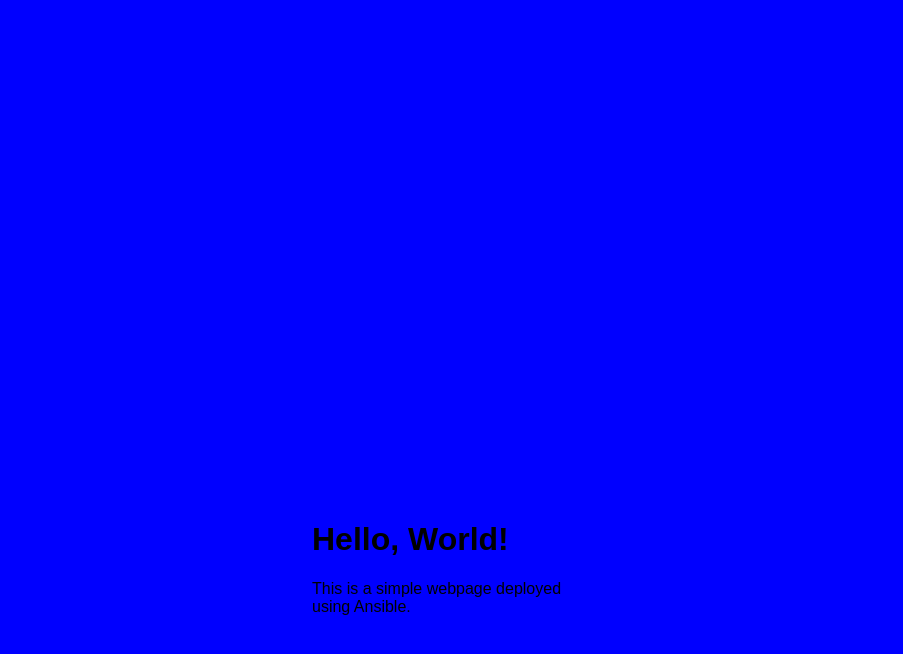
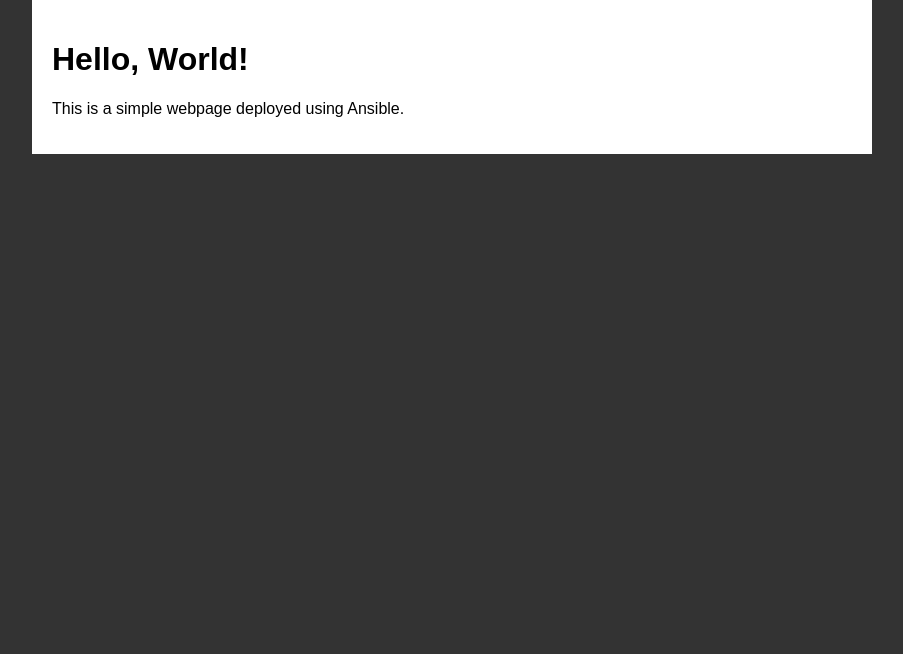
Before and after one commit to Lakshmi-0011/jenkins-ansible, a plain HTML site: page index.html in a window 1280 px wide. Shown: the whole page, without its empty margins (188-1091 px from the left). Drawn offline with Linux system fonts and the light colour scheme.

Commit message:
Update index.html

```diff
--- a/index.html
+++ b/index.html
@@ -15,8 +15,8 @@
         .container {
             max-width: 800px;
             margin: 0 auto;
-            padding: 500px;
-            background-color: #0000ff; /* Replace with your preferred color code */
+            padding: 20px;
+            background-color: #ffffff; /* Replace with your preferred color code */
         }
     </style>
 </head>
```
